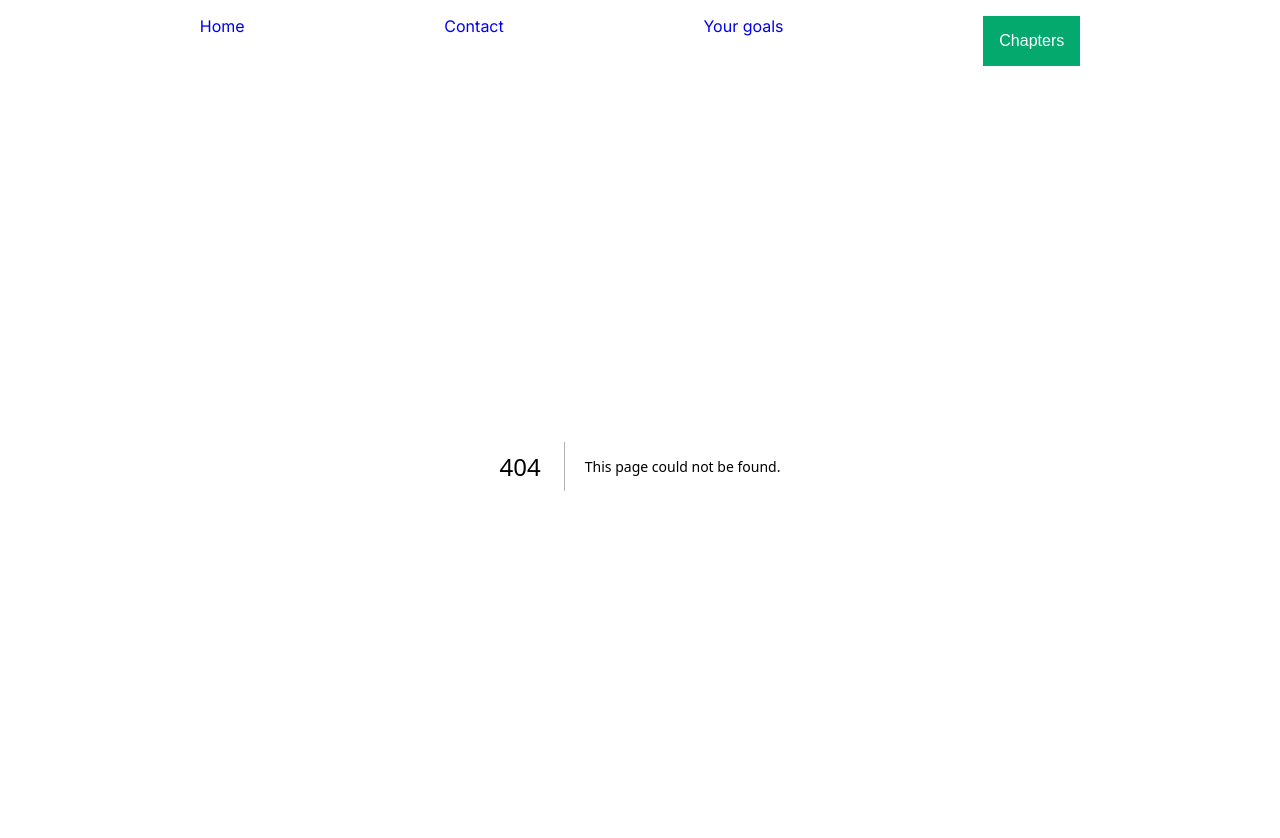
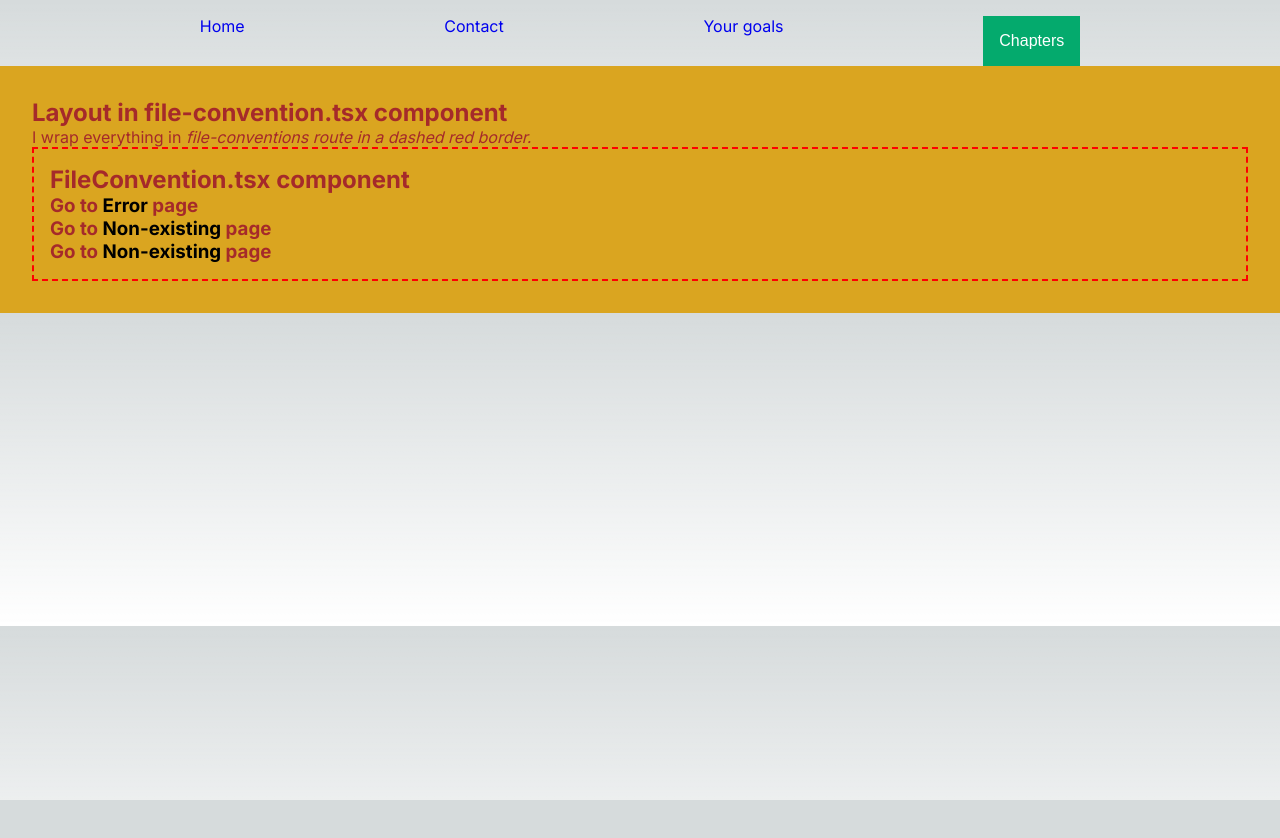
Before and after one commit to gabrieltira94/nextjs, a Next.js app: page /file-conventions in a window 1280 px wide. Before the commit this address had no page. Shown: the top 838 px of the page. After the commit the page ends 800 px from the top, so only its background shows below. Built offline with nearby package versions, Linux system fonts and the light colour scheme.

Commit message:
Added file conventions topic

```diff
--- /dev/null
+++ b/app/file-conventions/error/page.tsx
@@ -0,0 +1,3 @@
+export default function Page() {
+  throw new Error('ops');
+}
--- /dev/null
+++ b/app/file-conventions/layout.tsx
@@ -0,0 +1,11 @@
+export default function Page({ children }: { children: React.ReactNode; }) {
+
+  return <div style={{ backgroundColor: 'goldenrod', color: 'brown', padding: '2rem' }}>
+    <h2>Layout in file-convention.tsx component</h2>
+    <p>I wrap everything in <em>file-conventions route in a dashed red border.</em></p>
+
+    <div style={{ border: '2px dashed red', padding: '1rem' }}>
+      {children}
+    </div>
+  </div>;
+}
--- /dev/null
+++ b/app/file-conventions/loading.tsx
@@ -0,0 +1,5 @@
+export default function Loading() {
+  return <div>
+    Why to see a blank page when you can see me?
+  </div>;
+}
--- /dev/null
+++ b/app/file-conventions/page.tsx
@@ -0,0 +1,19 @@
+import Link from "next/link";
+
+export default function Page() {
+  return <div>
+    <h2>FileConvention.tsx component</h2>
+
+    <div>
+      <h3>Go to <Link href='/file-conventions/error' style={{ color: 'black' }}>Error</Link> page</h3>
+    </div>
+
+    <div>
+      <h3>Go to <Link href='/file-conventions/not-found' style={{ color: 'black' }}>Non-existing</Link> page</h3>
+    </div>
+
+    <div>
+      <h3>Go to <Link href='/file-conventions/not-found' style={{ color: 'black' }}>Non-existing</Link> page</h3>
+    </div>
+  </div>;
+}
```
Also changed, not shown: app/file-conventions/error/error.tsx (added, +38 -0 lines), app/file-conventions/route-segment-config.ts (added, +29 -0 lines), app/not-found.tsx (added, +8 -0 lines), app/page.tsx (+8 -1 lines).
